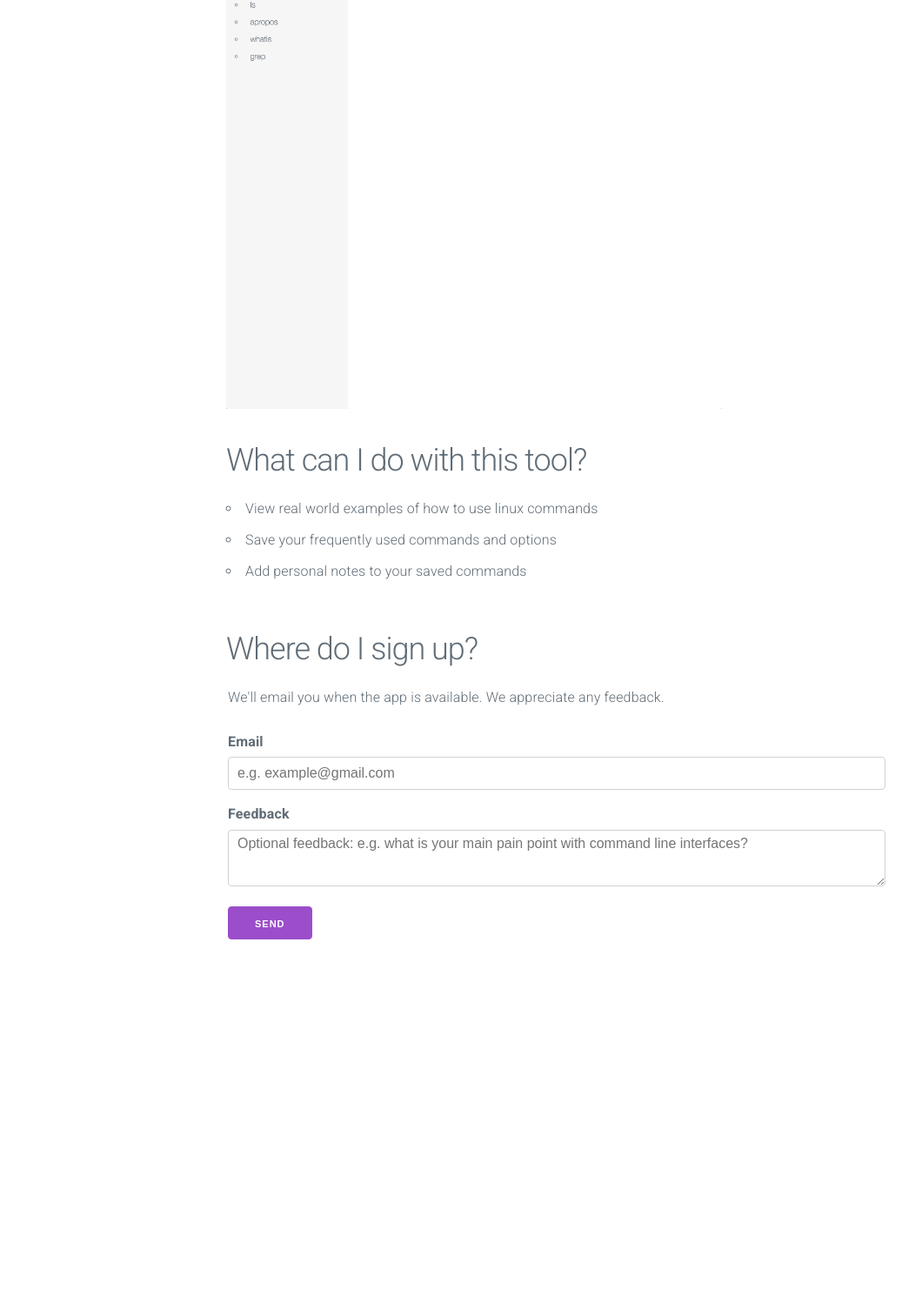
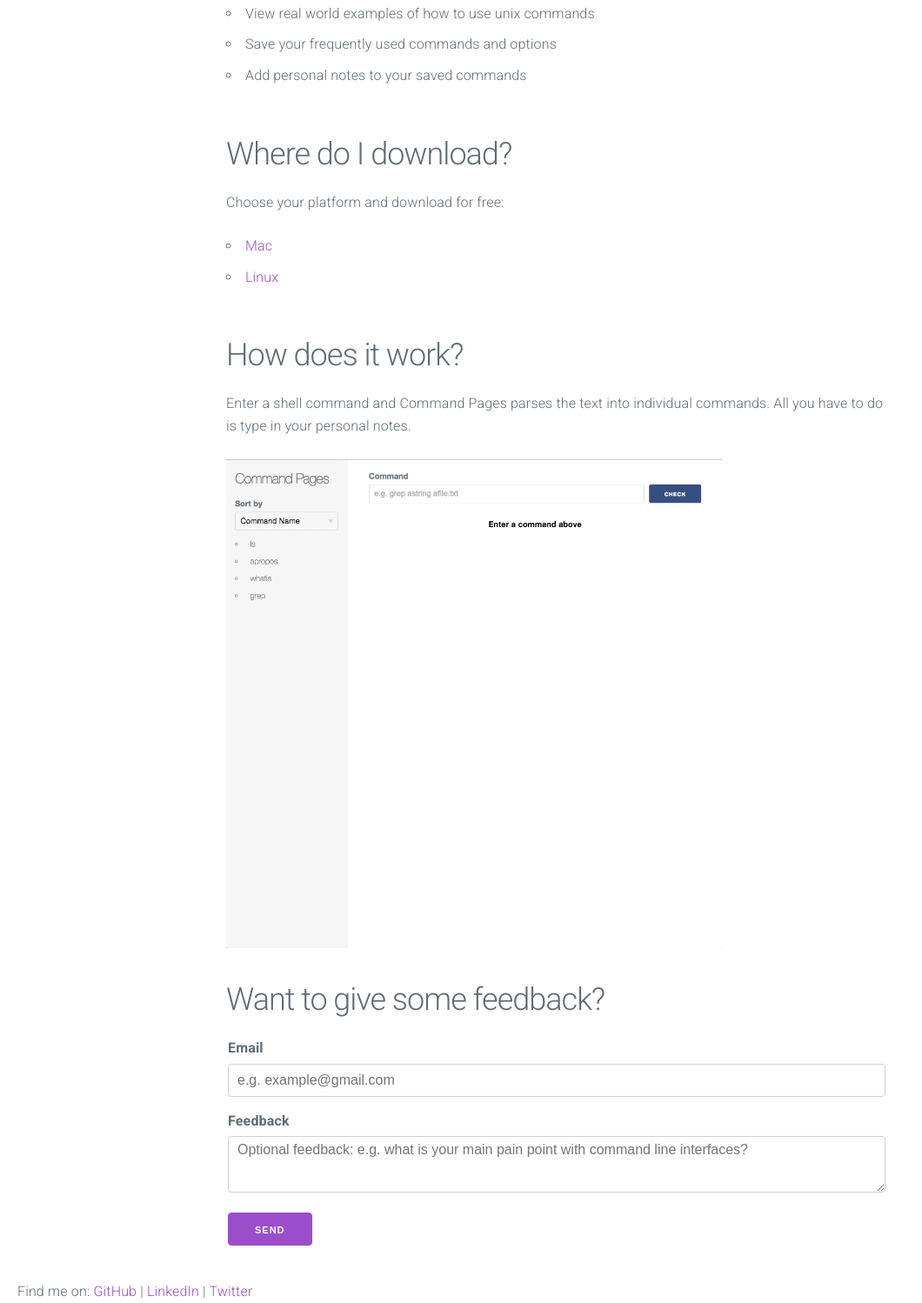
Before and after one commit to WilliamQLiu/command-pages-landing, a website: page src/index.html in a window 1280 px wide. Shown: the part 248-1746 px from the top of the page at 87% size, without its empty margins (0-1060 px from the left). Before the commit the page ends 1368 px from the top, so only its background shows below. Drawn offline with Linux system fonts and the light colour scheme.

Commit message:
Add links to download app, ga track events

```diff
--- a/src/index.html
+++ b/src/index.html
@@ -3,8 +3,8 @@
 	<head>
 		<meta charset="UTF-8">
 		<meta name="viewport" content="width=device-width, initial-scale=1">
-		<meta name="description" content="Command Pages is a graphical user interface for Linux commands">
-		<title>Command Pages - a GUI for Linux commands</title>
+		<meta name="description" content="Command Pages is a graphical user interface for documenting your shell commands">
+		<title>Command Pages - a GUI for documenting your shell commands</title>
 		<link rel="icon" href="images/favicon.ico">
 		<link rel="stylesheet" href="https://fonts.googleapis.com/css?family=Roboto:300,300italic,700,700italic">
 		<link rel="stylesheet" href="styles/normalize.css">
@@ -42,24 +42,37 @@
 
 			<section class="container">
                 <h1>COMMAND PAGES</h1>
-                <p>a graphical interface for documenting commands</p>
-                <img src="images/runcommand.gif" alt="Run Command" style="width: 75%; height: 75%;">
-			</section>
+                <p>a graphical interface for documenting your shell commands</p>
+            </section>
 
-			<section class="container">
-				<h2 class="title">What can I do with this tool?</h2>
+            <section class="container">
+                <h2 class="title">What does the app do?</h2>
                 <ul>
-                    <li>View real world examples of how to use linux commands</li>
+                    <li>View real world examples of how to use unix commands</li>
                     <li>Save your frequently used commands and options</li>
                     <li>Add personal notes to your saved commands</li>
                 </ul>
             </section>
 
+			<section class="container">
+				<h2 class="title">Where do I download?</h2>
+                <p>Choose your platform and download for free:</p>
+                <ul>
+                    <li><a href="https://s3.amazonaws.com/commandpages/command-pages-darwin-x64-0-0-1.zip" target="_blank" onclick="ga('send', 'event', {eventCategory: 'Download Mac App', eventAction: 'click', eventLabel: 'Download Mac App v0.0.1', transport: 'beacon'})">Mac</a></li>
+                    <li><a href="https://s3.amazonaws.com/commandpages/command-pages-linux-x64-0-0-1.zip" target="_blank" onclick="ga('send', 'event', {eventCategory: 'Download Linux App', eventAction: 'click', eventLabel: 'Download Linux App v0.0.1', transport: 'beacon'})" >Linux</a></li>
+                </ul>
+            </section>
+
+			<section class="container">
+                <h2 class="title">How does it work?</h2>
+                <p>Enter a shell command and Command Pages parses the text into individual commands. All you have to do is type in your personal notes.</p>
+                <img src="images/runcommand.gif" alt="Run Command" style="width: 75%; height: 75%; overflow: hidden;">
+            </section>
+
             <section class="container">
-                <h2 class="title">Where do I sign up?</h2>
+                <h2 class="title">Want to give some feedback?</h2>
                 <form role="form" id="signup-form" onsubmit="return signup(this)">
                     <fieldset>
-                        <p>We'll email you when the app is available. We appreciate any feedback.</p>
                         <label for="email">Email</label>
                         <input type="email" placeholder="e.g. example@gmail.com" id="email" name="email-address" required="true">
                         <label for="message">Feedback</label>
@@ -72,6 +85,14 @@
             </section>
 
 			<footer class="footer">
+                <div style="margin-left: 2rem;">
+                    <span>Find me on:</span>
+                    <a href="https://github.com/WilliamQLiu/" target="_blank" onclick="ga('send', 'event', {eventCategory: 'Outbound Link', eventAction: 'click', eventLabel: 'GitHub Link', transport: 'beacon'})">GitHub</a>
+                    <span> | </span>
+                    <a href="https://www.linkedin.com/in/williamqliu/" target="_blank" onclick="ga('send', 'event', {eventCategory: 'Outbound Link', eventAction: 'click', eventLabel: 'LinkedIn Link', transport: 'beacon'})">LinkedIn</a>
+                    <span> | </span>
+                    <a href="https://www.twitter.com/WilliamQLiu" target="_blank" onclick="ga('send', 'event', {eventCategory: 'Outbound Link', eventAction: 'click', eventLabel: 'Twitter Link', transport: 'beacon'})">Twitter</a>
+                </div>
 			</footer>
 
 		</main>
```
